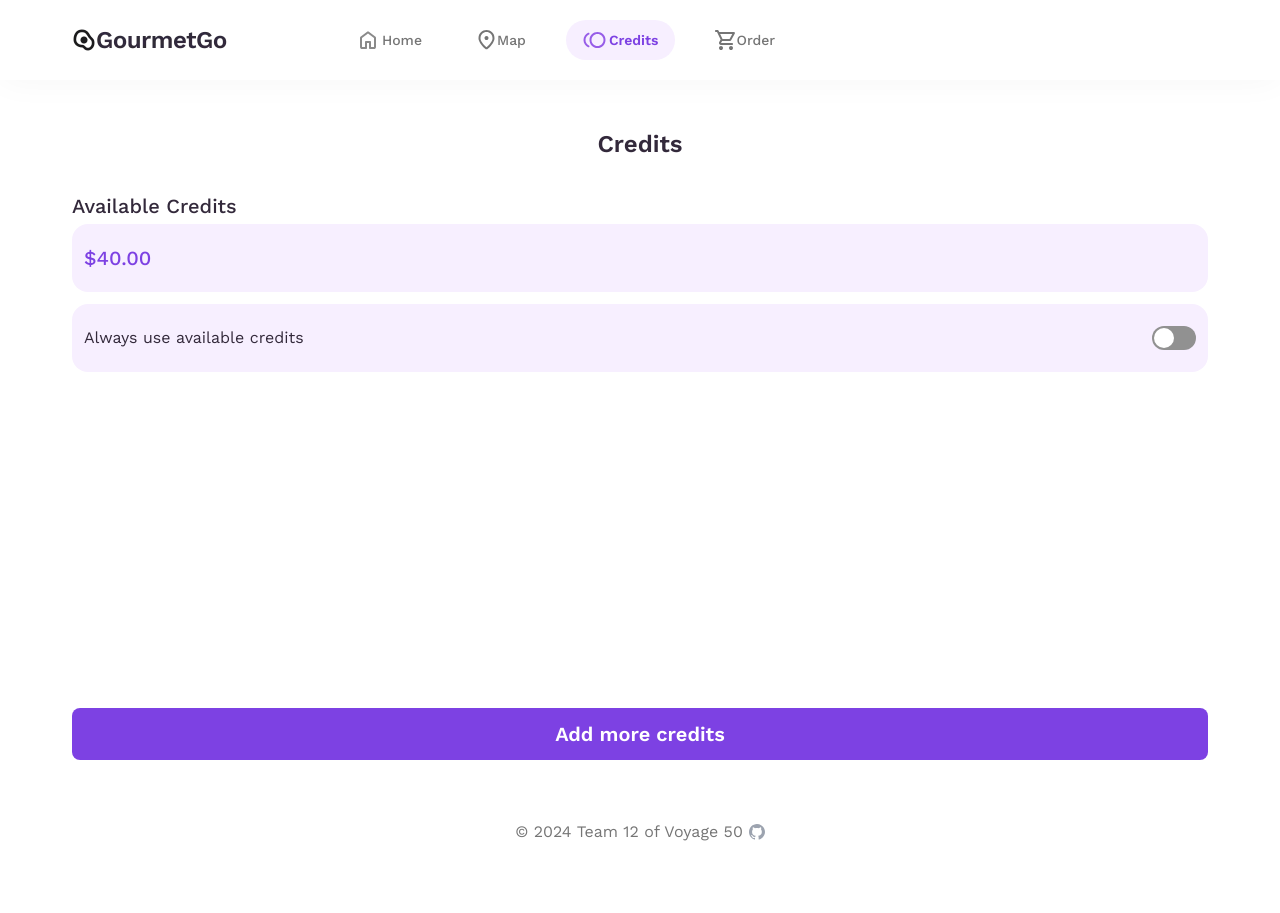
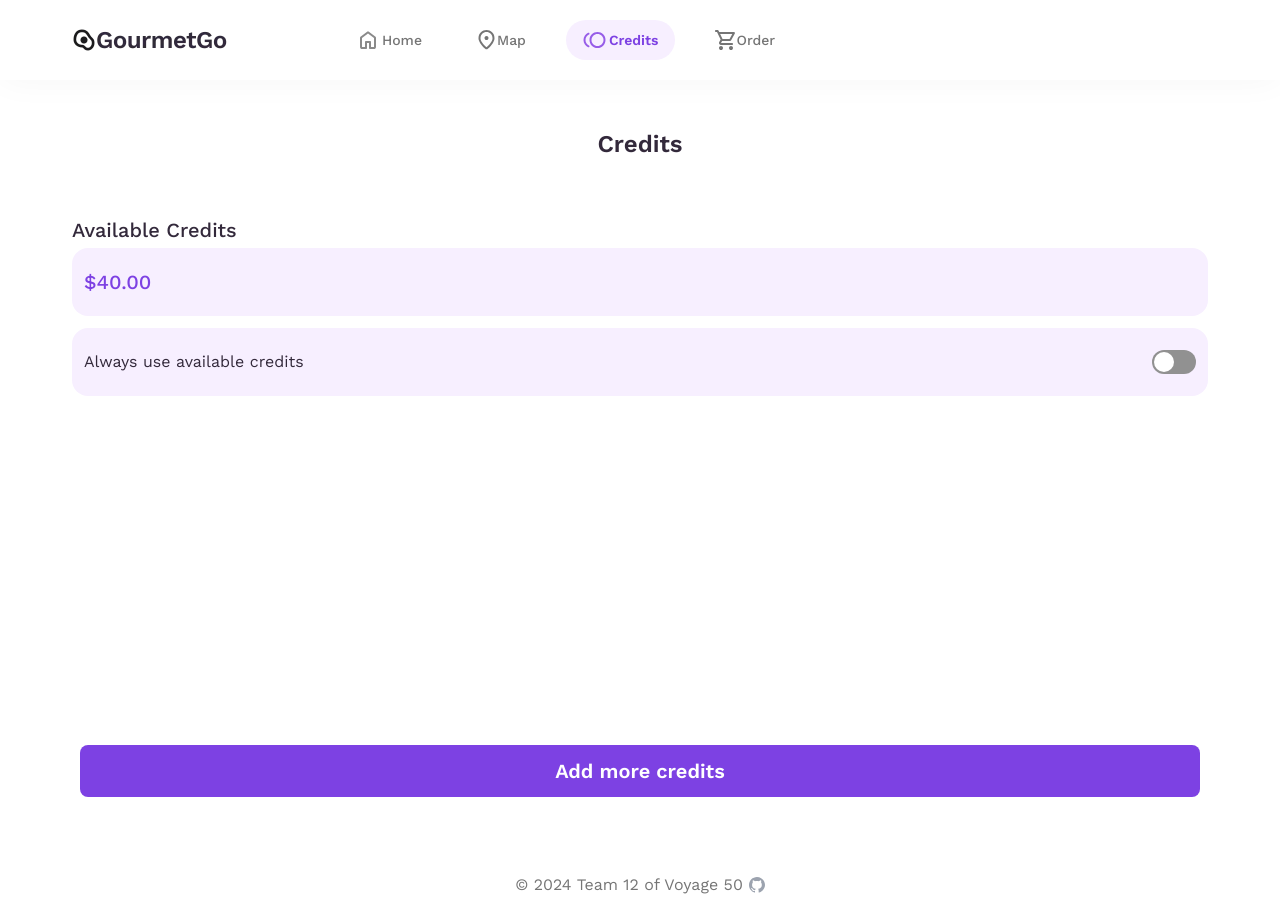
Before and after one commit to chingu-voyages/v50-tier2-team-12, a React (Vite) app: page /credits in a window 1280 px wide. Before the commit the page ends 860 px from the top, so only its background shows below. Built offline with nearby package versions, Linux system fonts and the light colour scheme; no server answers.

Commit message:
Place CTA button at the lower end of credits page

```diff
--- a/src/components/credits/Credits.jsx
+++ b/src/components/credits/Credits.jsx
@@ -9,7 +9,7 @@ export default function Credits({
   };
 
   return (
-    <section className='flex flex-col mt-8 h-[580px]'>
+    <section className='flex flex-col mt-8 h-full'>
       <h3 className='font-medium text-xl'>Available Credits</h3>
       <div className='mt-1 bg-light-violet py-5 px-3 mb-2 rounded-2xl text-xl font-medium text-primary-violet'>
         ${credits.toFixed(2)}
@@ -27,8 +27,8 @@ export default function Credits({
           <span className="block relative w-11 h-6 bg-disabled peer-focus:outline-none peer-focus:ring-4 peer-focus:ring-primary-violet/30 rounded-full peer peer-checked:after:translate-x-full rtl:peer-checked:after:-translate-x-full peer-checked:after:border-white after:content-[''] after:absolute after:top-[2px] after:start-[2px] after:bg-white after:rounded-full after:h-5 after:w-5 after:transition-all peer-checked:bg-primary-violet"></span>
         </label>
       </div>
-      <div className='flex-grow'></div>
-      <div>
+      <div className='flex-grow'>{/* spacer to push button downwards */}</div>
+      <div className='py-4 px-2'>
         <button
           onClick={handleOpenAddCreditsModal}
           className='bg-primary-violet text-xl font-semibold text-white py-3 w-full my-3 text-center flex items-center text-nowrap hover:opacity-50 justify-center rounded-lg'
--- a/src/pages/credits/CreditsPage.jsx
+++ b/src/pages/credits/CreditsPage.jsx
@@ -13,7 +13,7 @@ export default function CreditsPage() {
   };
 
   return (
-    <>
+    <div className='h-[calc(100vh-75px)] flex flex-col'>
       <PageHeading title={'credits'} />
       <Credits
         credits={credits}
@@ -26,6 +26,6 @@ export default function CreditsPage() {
         setCredits={setCredits}
         setIsOpen={setIsAddCreditsModalOpen}
       />
-    </>
+    </div>
   );
 }
```
